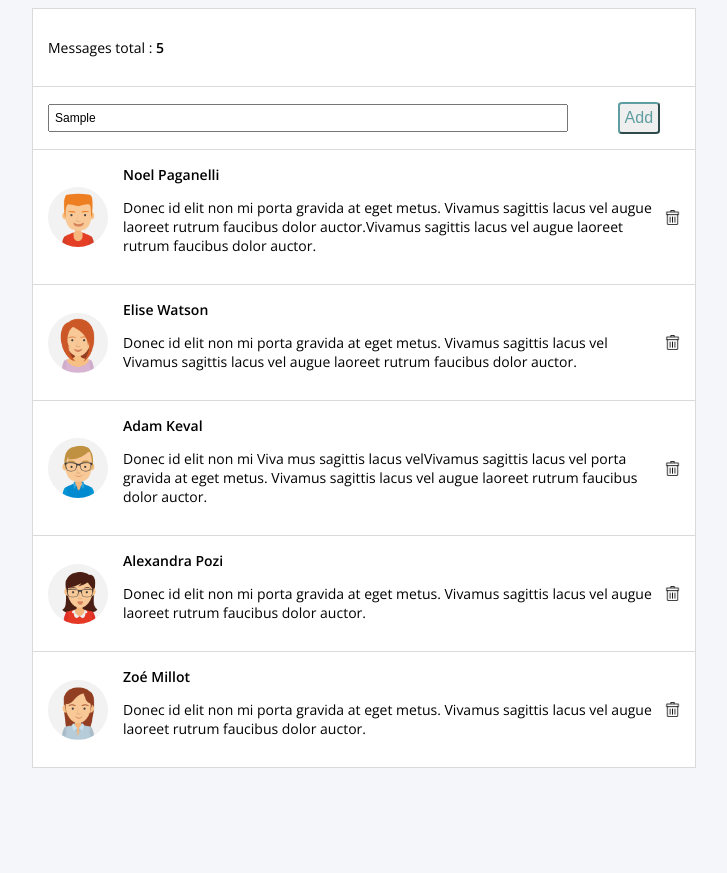
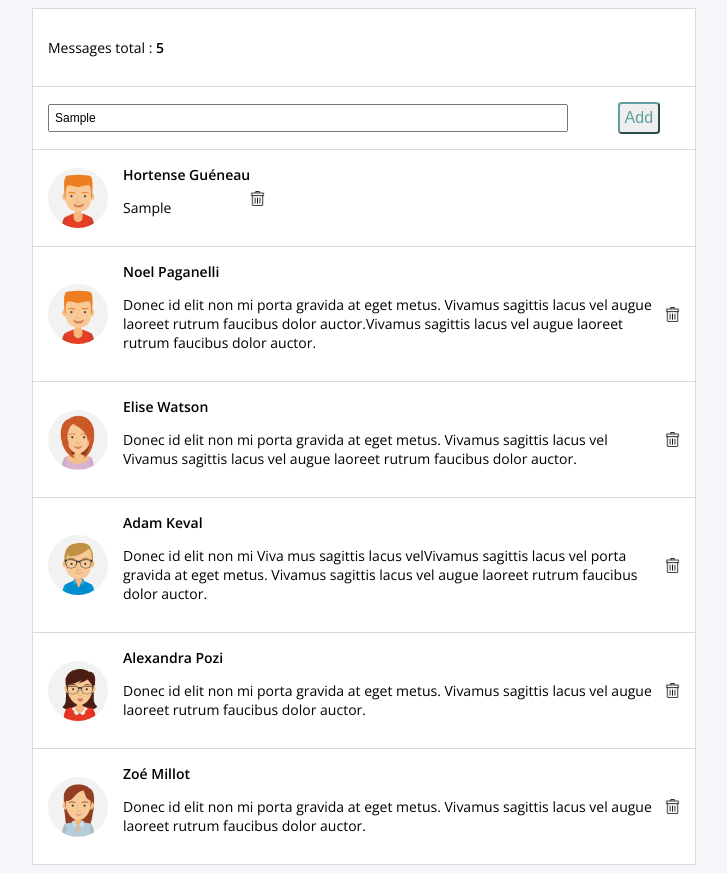
Before and after one commit to itroh/mymails, a plain HTML site: page index.html in a window 1280 px wide. Both pictures are taken after typing "Sample" into the empty fields and a click on the button "Add". Shown: the whole page, without its empty margins (276-1003 px from the left). Before the commit the page ends 800 px from the top, so only its background shows below. Drawn offline with nearby package versions, Linux system fonts and the light colour scheme.

Commit message:
ajout message OK

```diff
--- a/script.js
+++ b/script.js
@@ -14,9 +14,64 @@ for(var i =0;i<document.getElementsByClassName('trash').length;i++){
 
     });
 }
+
+
+
 //gestion bouton add
 document.getElementById("btn-add").addEventListener("click",function(){
     console.log(document.getElementById("add-message").value);
+    nouveauMail(document.getElementById("add-message").value);
 })
 
 //creation fonction qui créer une row message avec avatar and co
+function nouveauMail(contenuMessage){
+    var newDiv=document.createElement("div");
+    //ajout attr class="row" à cette nouvelle div
+    var attrDivClass=document.createAttribute("class");
+    attrDivClass.value="row";
+    newDiv.setAttributeNode(attrDivClass);
+
+    // Avatar
+    var newImg=document.createElement("img");
+    var attrImgClass=document.createAttribute("class");
+    attrImgClass.value="avatar";
+    newImg.setAttributeNode(attrImgClass);
+    var attrImgSrc=document.createAttribute("src");
+    attrImgSrc.value="avatar-1.jpg";
+    newImg.setAttributeNode(attrImgSrc);
+    //placement img ds div
+    newDiv.appendChild(newImg);
+
+    // gestion nom
+   var newDiv2=document.createElement("div");
+   var nomAvatar=document.createElement("h6")
+   nomAvatar.textContent="Hortense Guéneau";
+   newDiv2.appendChild(nomAvatar);
+
+   //gestion texte du message
+   var textMessage=document.createElement("p")
+   var attrMsgClass=document.createAttribute("class");
+   attrMsgClass.value="descr";
+   textMessage.setAttributeNode(attrMsgClass);
+   textMessage.textContent=contenuMessage;
+   newDiv2.appendChild(textMessage);
+
+   //ajout de la div
+   newDiv.appendChild(newDiv2);
+
+    //place la div au bon endroit
+    var placement=document.getElementsByClassName("row")[0];
+    document.body.insertBefore(newDiv,placement);
+    //ajout trash
+    var newTrash=document.createElement("img");
+    var attrTrashClass=document.createAttribute("class");
+    attrTrashClass.value="trash";
+    newTrash.setAttributeNode(attrTrashClass);
+    var attrTrashSrc=document.createAttribute("src");
+    attrTrashSrc.value="trash.png";
+    newTrash.setAttributeNode(attrTrashSrc);
+    newDiv.appendChild(newTrash);
+
+
+
+}
--- a/style.css
+++ b/style.css
@@ -14,6 +14,7 @@ h6 {
 .trash {
     width : 15px;
     cursor: pointer;
+    justify-content: end;
 
 }
 .avatar {
```
